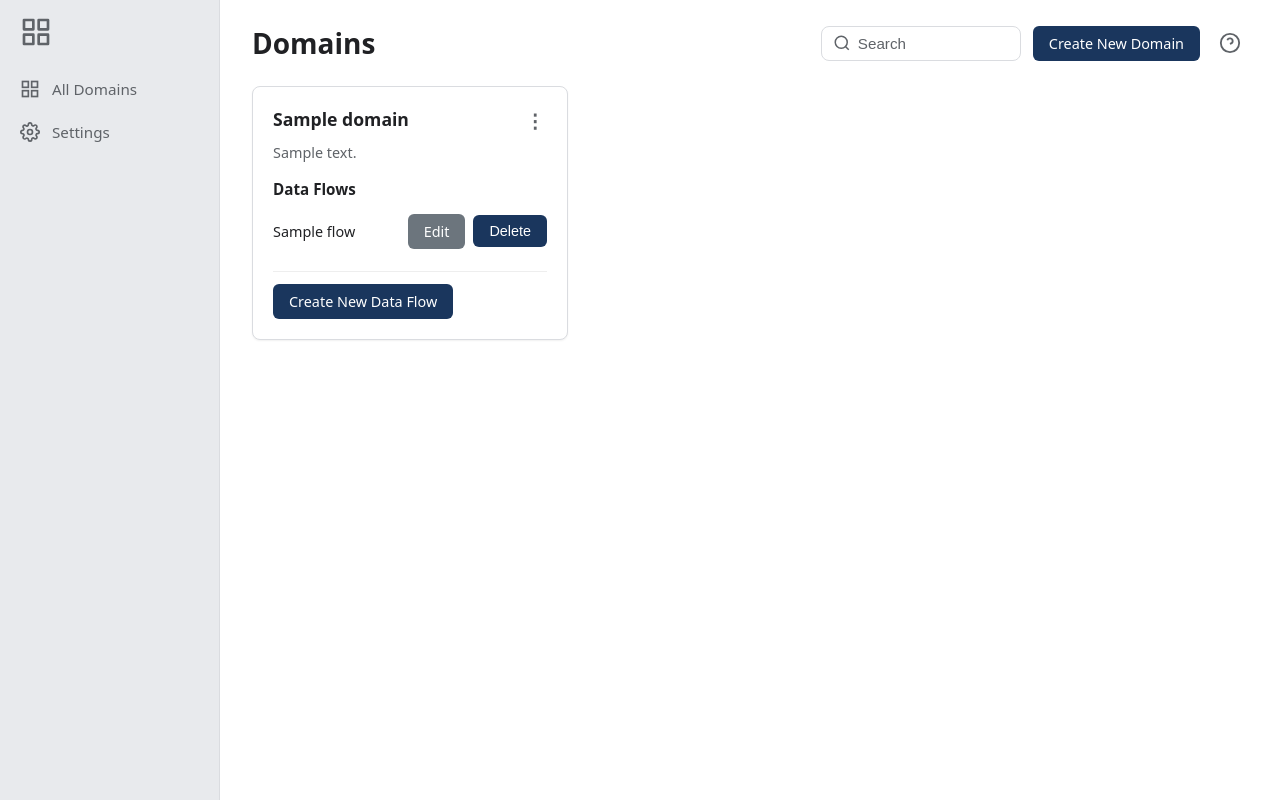
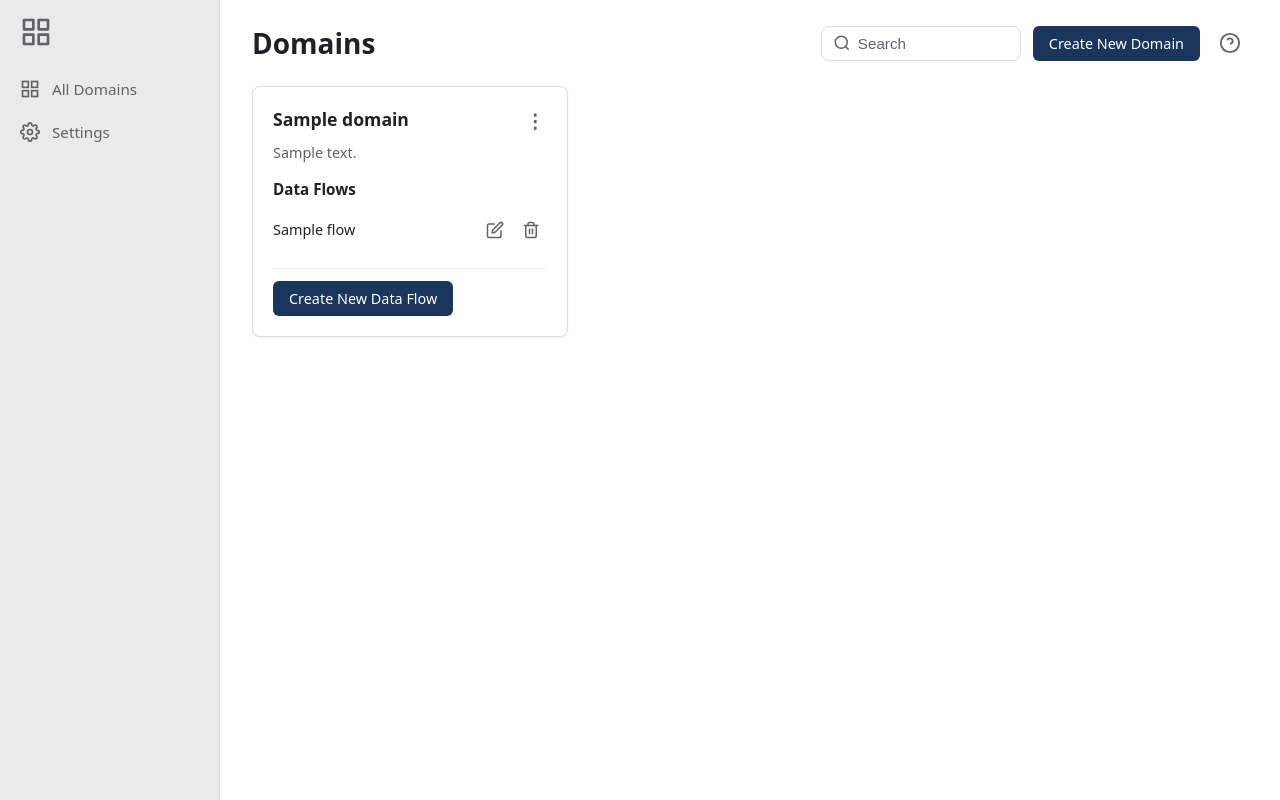
Before and after one commit to dssocool/test001, a Flask app: template app/templates/main.html in a window 1280 px wide. Shown: the part 31-831 px from the top of the page. Run offline with Flask 3, Linux system fonts and the light colour scheme; the template is opened without the code that fills it: most values are stand-ins (such as "Sample title", 1, 10 or a date in 2020).

Commit message:
Refactor domain card flow UI for enhanced interaction and styling
- Updated action buttons for editing and deleting flows to use icon buttons, improving visual clarity and accessibility.
- Adjusted CSS styles for action buttons and icons to enhance hover effects and overall layout consistency.
- Improved user experience by integrating SVG icons for better representation of actions.

```diff
--- a/app/static/css/style.css
+++ b/app/static/css/style.css
@@ -58,10 +58,15 @@ body { font-family: system-ui, sans-serif; margin: 0; padding: 0; background: #f
 .domain-card-flow-row { display: flex; align-items: center; justify-content: space-between; gap: 0.75rem; padding: 0.4rem 0; font-size: 0.9rem; border-radius: 4px; }
 .domain-card-flow-row:hover { background: #f1f3f4; }
 .domain-card-flow-name { flex: 1; min-width: 0; color: #202124; }
-.domain-card-flow-actions { display: flex; align-items: center; gap: 0.5rem; flex-shrink: 0; }
+.domain-card-flow-actions { display: flex; align-items: center; gap: 0.25rem; flex-shrink: 0; }
 .domain-card-flow-delete-form { margin: 0; display: inline; }
-.domain-card-flow-delete-btn { background: #fff; color: #d93025; border: 1px solid #fce8e6; }
-.domain-card-flow-delete-btn:hover { background: #fce8e6; }
+.domain-card-flow-icon-btn { display: inline-flex; align-items: center; justify-content: center; width: 32px; height: 32px; padding: 0; border: none; border-radius: 6px; background: transparent; cursor: pointer; color: #5f6368; transition: background 0.15s, color 0.15s; }
+.domain-card-flow-icon-btn:hover { background: #e8eaed; color: #202124; }
+.domain-card-flow-edit-btn { text-decoration: none; }
+.domain-card-flow-edit-btn:hover { color: #1a73e8; }
+.domain-card-flow-delete-btn { color: #5f6368; }
+.domain-card-flow-delete-btn:hover { background: #fce8e6; color: #d93025; }
+.domain-card-flow-icon { width: 18px; height: 18px; }
 .domain-card-flow-empty { margin: 0; padding: 0.4rem 0; font-size: 0.9rem; color: #5f6368; }
 .domain-card-footer { display: flex; align-items: center; justify-content: flex-start; flex-wrap: wrap; gap: 0.5rem; margin-top: auto; padding-top: 0.75rem; border-top: 1px solid #eee; }
 .btn-create-flow { background: #e8f0fe; color: #1a73e8; }
--- a/app/templates/main.html
+++ b/app/templates/main.html
@@ -39,9 +39,13 @@
         <div class="domain-card-flow-row">
           <span class="domain-card-flow-name">{{ flow.name or 'Flow #' ~ flow.id }}</span>
           <div class="domain-card-flow-actions">
-            <a href="{{ url_for('flows_bp.edit', domain_id=domain.id, flow_id=flow.id) }}" class="btn btn-small btn-secondary">Edit</a>
+            <a href="{{ url_for('flows_bp.edit', domain_id=domain.id, flow_id=flow.id) }}" class="domain-card-flow-icon-btn domain-card-flow-edit-btn" aria-label="Edit flow" title="Edit">
+              <svg class="domain-card-flow-icon" viewBox="0 0 24 24" fill="none" stroke="currentColor" stroke-width="2" stroke-linecap="round" stroke-linejoin="round"><path d="M11 4H4a2 2 0 0 0-2 2v14a2 2 0 0 0 2 2h14a2 2 0 0 0 2-2v-7"/><path d="M18.5 2.5a2.121 2.121 0 0 1 3 3L12 15l-4 1 1-4 9.5-9.5z"/></svg>
+            </a>
             <form method="post" action="{{ url_for('flows_bp.delete_flow_route', domain_id=domain.id, flow_id=flow.id) }}" class="domain-card-flow-delete-form" onsubmit="return confirm('Delete this data flow?');">
-              <button type="submit" class="btn btn-small domain-card-flow-delete-btn">Delete</button>
+              <button type="submit" class="domain-card-flow-icon-btn domain-card-flow-delete-btn" aria-label="Delete flow" title="Delete">
+                <svg class="domain-card-flow-icon" viewBox="0 0 24 24" fill="none" stroke="currentColor" stroke-width="2" stroke-linecap="round" stroke-linejoin="round"><polyline points="3 6 5 6 21 6"/><path d="M19 6v14a2 2 0 0 1-2 2H7a2 2 0 0 1-2-2V6m3 0V4a2 2 0 0 1 2-2h4a2 2 0 0 1 2 2v2"/><line x1="10" y1="11" x2="10" y2="17"/><line x1="14" y1="11" x2="14" y2="17"/></svg>
+              </button>
             </form>
           </div>
         </div>
```
